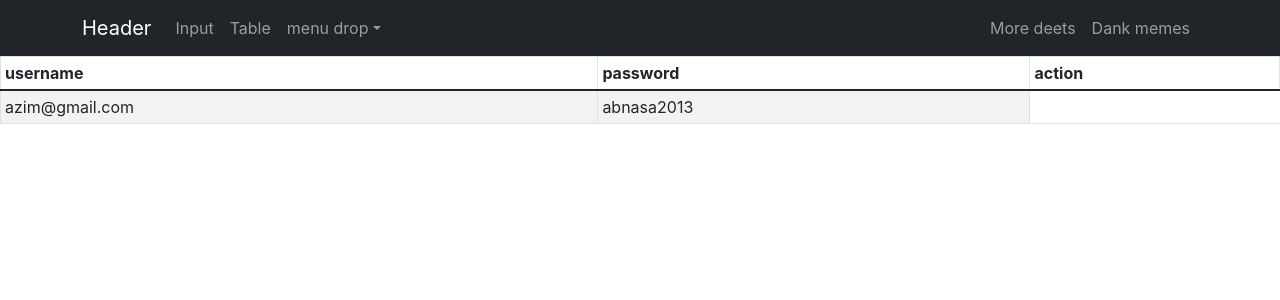
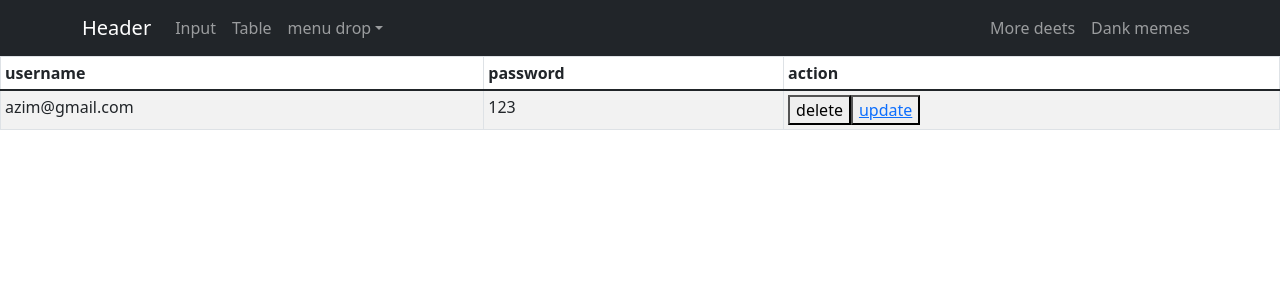
Before and after one commit to BudAzimbud/first-react-app, a React (Create React App) app: page /table in a window 1280 px wide. Shown: the top 300 px of the page. Built offline with nearby package versions, Linux system fonts and the light colour scheme; data requests are answered from the project's data file.

Commit message:
delete user

```diff
--- a/public/index.html
+++ b/public/index.html
@@ -24,12 +24,12 @@
       work correctly both with client-side routing and a non-root public URL.
       Learn how to configure a non-root public URL by running `npm run build`.
     -->
-    <link
+    <!-- <link
       rel="stylesheet"
       href="https://cdn.jsdelivr.net/npm/bootstrap@5.1.3/dist/css/bootstrap.min.css"
       integrity="sha384-1BmE4kWBq78iYhFldvKuhfTAU6auU8tT94WrHftjDbrCEXSU1oBoqyl2QvZ6jIW3"
       crossorigin="anonymous"
-    />
+    /> -->
     <title>React App</title>
   </head>
   <body>
--- a/server/db.json
+++ b/server/db.json
@@ -2,7 +2,7 @@
   "user": [
     {
       "username": "azim@gmail.com",
-      "password": "abnasa2013",
+      "password": "123",
       "id": 1
     }
   ]
--- a/src/App.js
+++ b/src/App.js
@@ -4,8 +4,7 @@ import FormUser from "./Form";
 import { BrowserRouter as Router, Routes, Route, Link } from "react-router-dom";
 import {Navbar , NavDropdown , Nav , Container} from 'react-bootstrap'
 import TableUser from "./Table";
-import axios from "axios";
-
+import UpdateUser from "./Update";
 
 export default class App extends React.Component {
   constructor(props) {
@@ -53,6 +52,8 @@ export default class App extends React.Component {
           <Routes>
                  <Route exact path='/' element={< FormUser />}></Route>
                  <Route exact path='/table' element={< TableUser />}></Route>
+                 <Route exact path='/update/:id' element={< UpdateUser />}></Route>
+
           </Routes>
         </div>
       </Router>
--- a/src/Form.jsx
+++ b/src/Form.jsx
@@ -43,7 +43,7 @@ export default class FormUser extends React.Component {
         <Form>
           <Form.Group className="mb-3" controlId="formBasicEmail">
             <Form.Label>Email address</Form.Label>
-            <Form.Control type="email" placeholder="Enter email" onChange={this.onChangeUsername}/>
+            <Form.Control type="email" placeholder="Enter email" onChange={this.onChangeUsername} />
             <Form.Text className="text-muted">
               We'll never share your email with anyone else.
             </Form.Text>
@@ -53,12 +53,12 @@ export default class FormUser extends React.Component {
             <Form.Label>Password</Form.Label>
             <Form.Control type="password" placeholder="Password" onChange={this.onChangePassword} />
           </Form.Group>
-          <Form.Group className="mb-3" controlId="formBasicCheckbox">
-            <Form.Check type="checkbox" label="Check me out" />
-          </Form.Group>
+
+
           <Button variant="primary" onClick={this.handleSubmit}>
             Submit
           </Button>
+
         </Form>
       </div>
     );
--- a/src/Table.jsx
+++ b/src/Table.jsx
@@ -16,6 +16,10 @@ export default class TableUser extends React.Component {
         this.setState({
             dataUser: user.data
         })
+    }
+
+    delete(event){
+       axios.delete('http://localhost:4000/user/'+event.target.value)
     }
 
 
@@ -40,6 +44,11 @@ export default class TableUser extends React.Component {
                             <td>
                                 {user.password}
                             </td>
+                            <td>
+                                <button onClick={this.delete} value={user.id} >delete</button>
+                                <button  ><a href={`update/${user.id}`}>update</a></button>
+
+                            </td>
                         </tr>
                      )
                  }
--- /dev/null
+++ b/src/Update.jsx
@@ -0,0 +1,15 @@
+import React from "react";
+import { useParams } from "react-router-dom"
+
+export default function UpdateUser(){
+
+
+
+        const {id} = useParams()
+
+
+
+        return (
+            <h1>{id}</h1>
+        )
+}
--- a/src/index.js
+++ b/src/index.js
@@ -4,7 +4,7 @@ import './index.css';
 import App from './App';
 import reportWebVitals from './reportWebVitals';
 import { useState } from "react";
-
+import 'bootstrap/dist/css/bootstrap.min.css'
 
 // function MyForm() {
 //   const [inputs, setInputs] = useState({});
```
